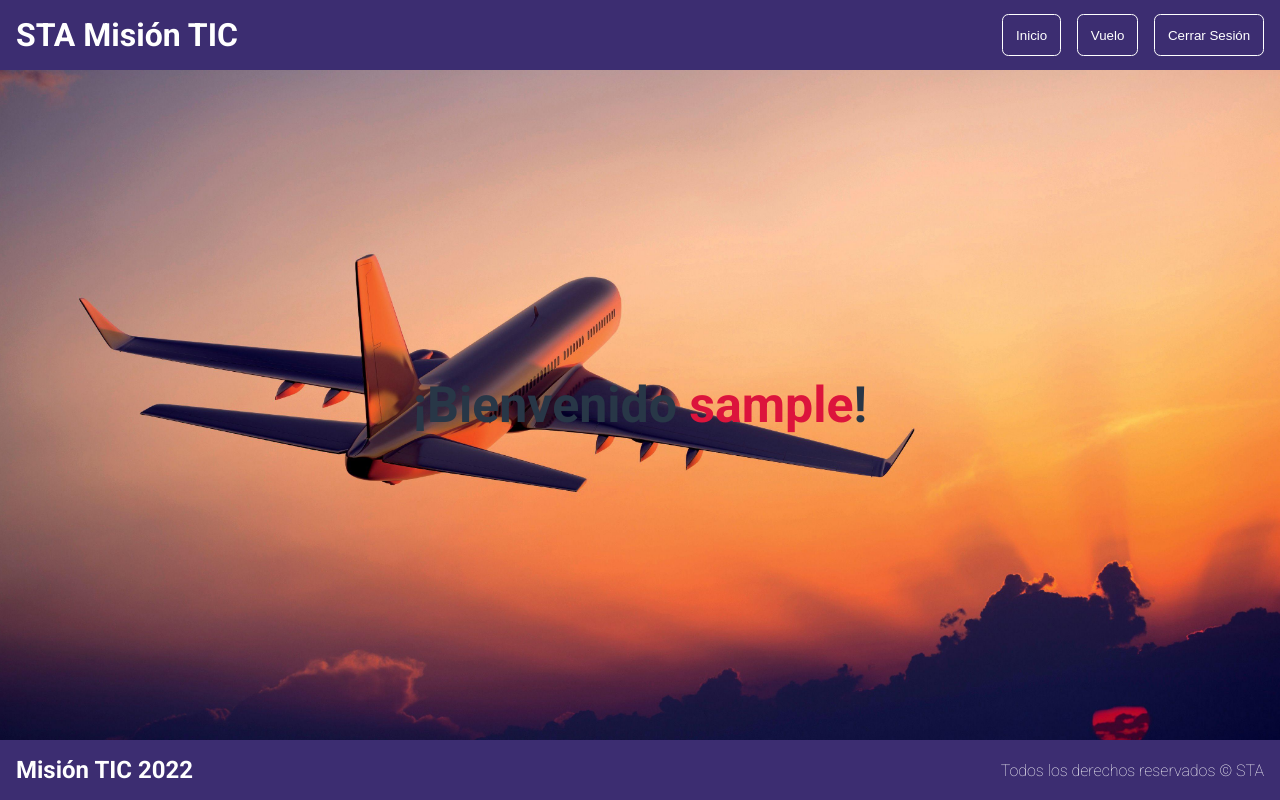
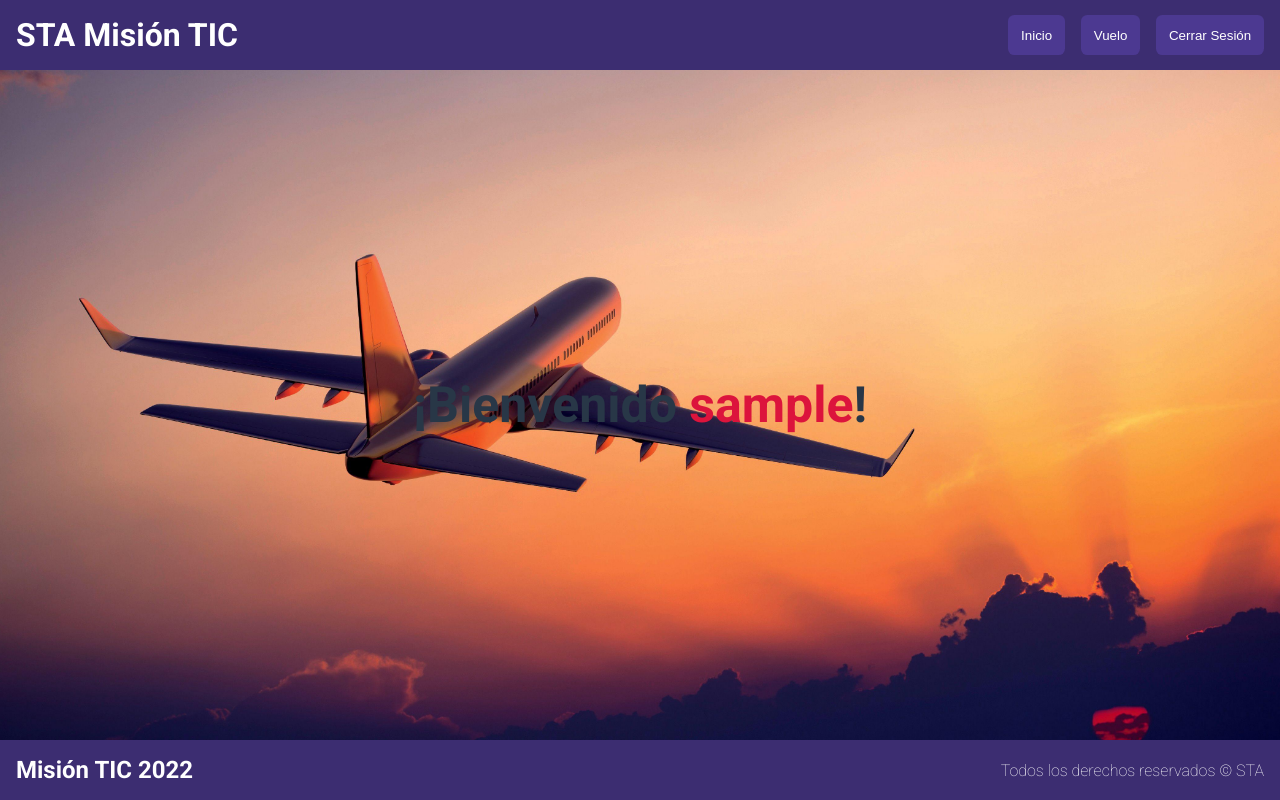
Before and after one commit to JorgeAVargasC/StaApp-Frontend, a Vue app: page /user/home in a window 1280 px wide. Built offline with nearby package versions, Linux system fonts and the light colour scheme; sample sign-in values are in the browser's storage.

Commit message:
animaciones botones

```diff
--- a/src/App.vue
+++ b/src/App.vue
@@ -3,15 +3,15 @@
 		<div class="header">
 			<h1>STA Misión TIC</h1>
 			<nav>
-				<button class="btn btn-primary" v-if="is_auth" v-on:click="loadHome">Inicio</button>
-				<button class="btn btn-primary" v-if="is_auth" v-on:click="loadVuelo">Vuelo</button>
-				<button class="btn btn-primary" v-if="is_auth" v-on:click="logOut">
+				<button class="btn btn-secondary" v-if="is_auth" v-on:click="loadHome">Inicio</button>
+				<button class="btn btn-secondary" v-if="is_auth" v-on:click="loadVuelo">Vuelo</button>
+				<button class="btn btn-secondary" v-if="is_auth" v-on:click="logOut">
 					Cerrar Sesión
 				</button>
-				<button class="btn btn-primary" v-if="!is_auth" v-on:click="loadLogIn">
+				<button class="btn btn-secondary" v-if="!is_auth" v-on:click="loadLogIn">
 					Iniciar Sesión
 				</button>
-				<button class="btn btn-primary" v-if="!is_auth" v-on:click="loadSignUp">
+				<button class="btn btn-secondary" v-if="!is_auth" v-on:click="loadSignUp">
 					Registrarse
 				</button>
 			</nav>
@@ -101,7 +101,7 @@ export default {
 
 :root {
 	--primary: #3c2d71;
-	--secondary: #5842a8;
+	--secondary: #4c3991;
 	--gray-1: #d8d8d8;
 	--gray-2: #adadad;
 	--primary-font: "Roboto", sans-serif;
@@ -144,6 +144,13 @@ body {
 	border-radius: 0.4rem;
 	text-transform: capitalize;
 	border: none;
+	transition-duration: 0.3s;
+}
+
+.btn:hover{
+	cursor: pointer;
+	filter: brightness(1.1);
+	transition-duration: 0.3s;
 }
 
 .btn-primary {
@@ -193,7 +200,6 @@ body {
 
 .header nav button {
 	margin-bottom: 1rem;
-	border: 0.1rem solid white;
 }
 
 .footer {
```
